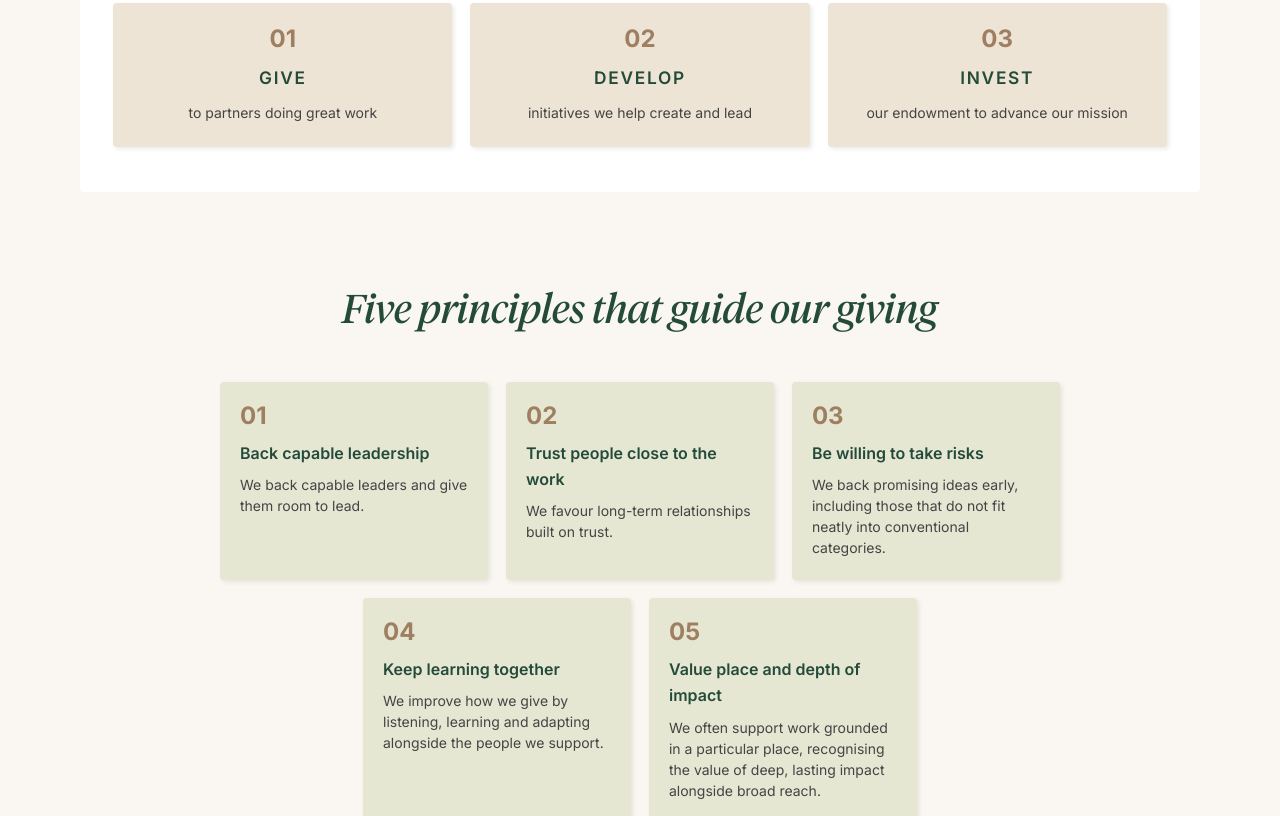
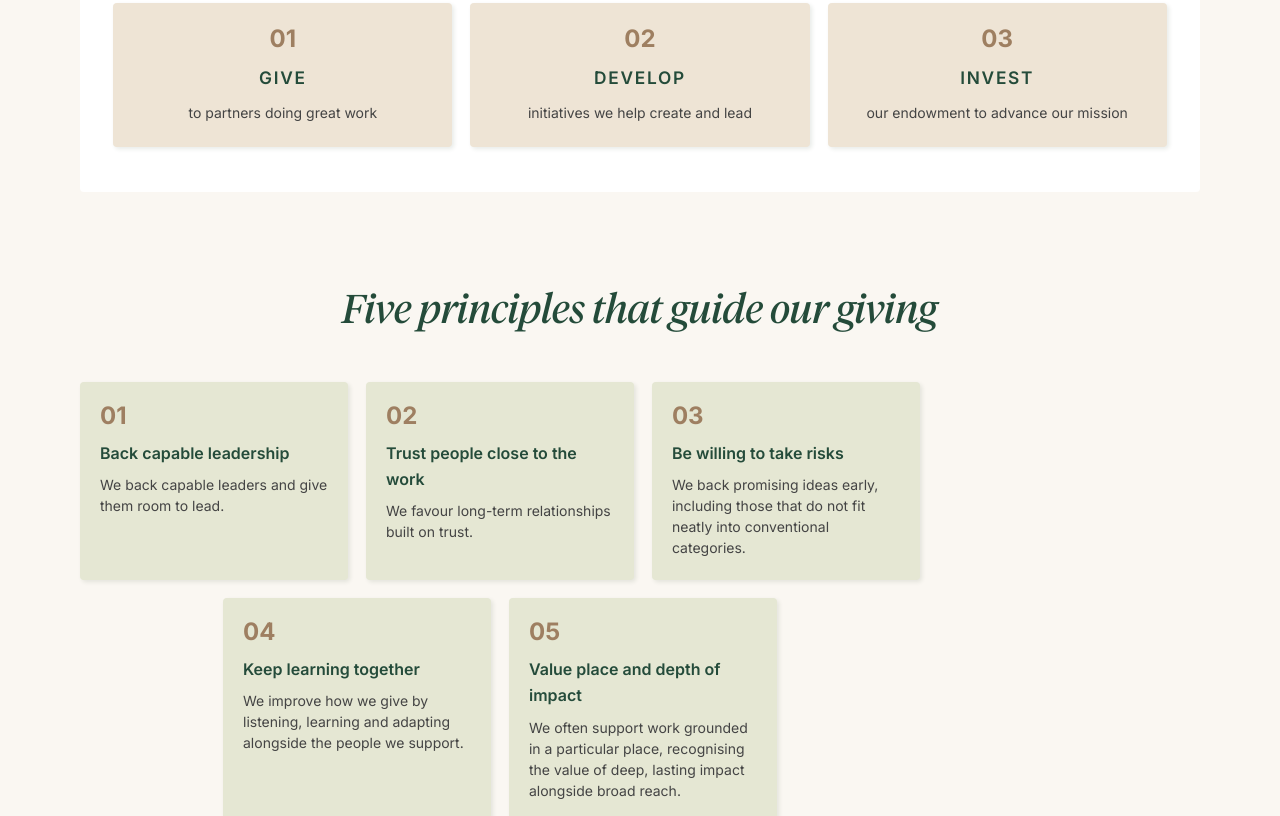
Before and after one commit to Biome-Trust/biome-impact-report-2026, a plain HTML site: page index.html in a window 1280 px wide. Shown: the part 11184-12000 px from the top of the page. Drawn offline with Linux system fonts and the light colour scheme.

Commit message:
Principles row sits flush left
margin auto to 0, so the 75% row starts at the content edge: grid left
93px against the wrap's 93px. Cards 4 and 5 still centre under the three
above, since that comes from the column spans rather than the row's own
alignment.

Co-Authored-By: Claude Opus 5 <noreply@anthropic.com>

```diff
--- a/index.html
+++ b/index.html
@@ -826,9 +826,9 @@ footer .wrap { display: block; text-align: left; }
 /* six columns, each card spanning two, so the fifth principle leaves the last
    row one card short and the pair can start half a card in. Card 4 opening at
    column 2 puts the two of them under the middle of the three above. */
-/* the row is inset to 75%, which takes each card to about three quarters of
-   the width it had while keeping the gaps and the centring */
-.principles { display: grid; grid-template-columns: repeat(6, minmax(0, 1fr)); gap: clamp(12px, 1.4vw, 18px); margin: 48px auto 0; max-width: 75%; }
+/* the row is inset to 75% and sits flush left; cards 4 and 5 still centre
+   under the three above via the span rules below */
+.principles { display: grid; grid-template-columns: repeat(6, minmax(0, 1fr)); gap: clamp(12px, 1.4vw, 18px); margin: 48px 0 0; max-width: 75%; }
 .principles > .principle { grid-column: span 2; }
 .principles > .principle:nth-child(4) { grid-column: 2 / span 2; }
 @media (max-width: 900px) {
```
